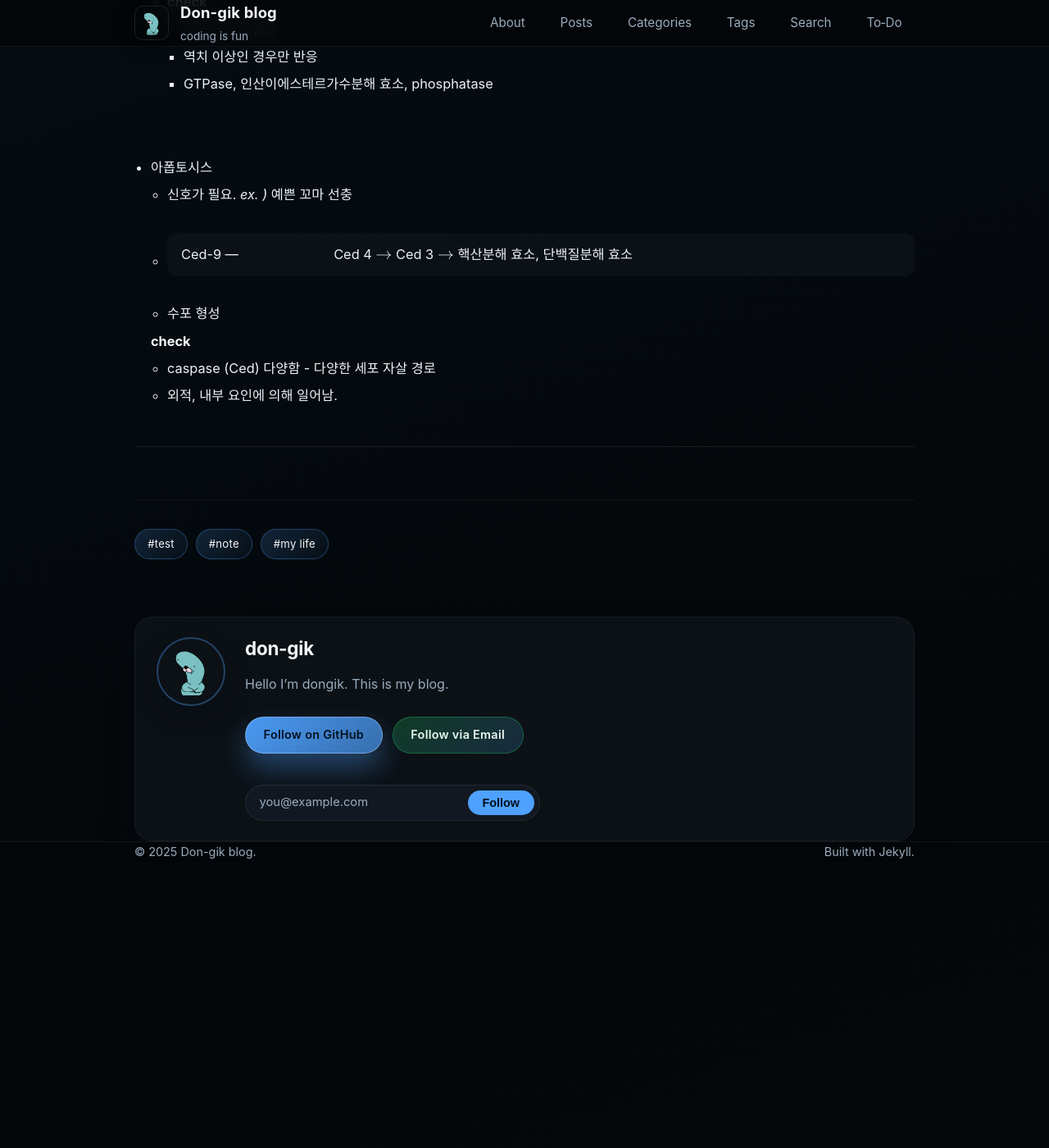
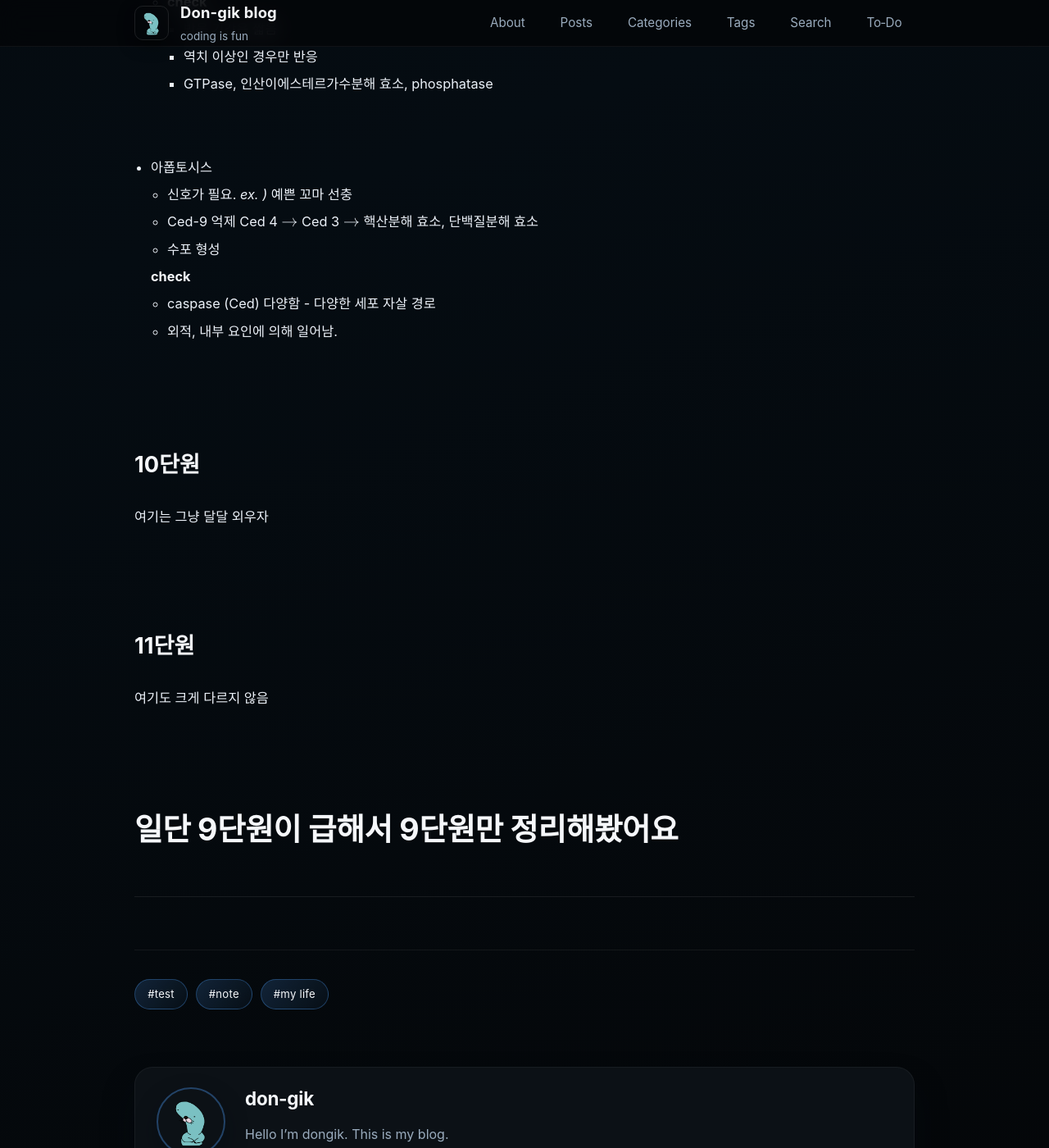
Before and after one commit to don-gik/don-gik.github.io, a Jekyll site: the page built from _posts/2025-10-14-biology-note.md, in a window 1280 px wide and 1400 px high, scrolled down 2161 px. Shown: the whole window at 82% size. Built offline with Jekyll 4.4.1, drawn with Linux system fonts in a browser that asks for light colours; before the commit the page ends 3212 px from its top, so only the background shows below that.

Commit message:
10&11 biology made

```diff
--- a/_posts/2025-10-14-biology-note.md
+++ b/_posts/2025-10-14-biology-note.md
@@ -118,10 +118,30 @@ toc: false
 * 아폽토시스
   - 신호가 필요.    *ex. )* 예쁜 꼬마 선충
 
-  - Ced-9 —| Ced 4 $\rightarrow$ Ced 3 $\rightarrow$ 핵산분해 효소, 단백질분해 효소
+  - Ced-9 억제 Ced 4 $\rightarrow$ Ced 3 $\rightarrow$ 핵산분해 효소, 단백질분해 효소
 
   - 수포 형성
 
   **check**
     - caspase (Ced) 다양함 - 다양한 세포 자살 경로
     - 외적, 내부 요인에 의해 일어남.
+
+<br>
+<br>
+
+## 10단원
+
+여기는 그냥 달달 외우자
+
+<br>
+<br>
+
+
+## 11단원
+
+여기도 크게 다르지 않음
+
+<br>
+<br>
+
+# 일단 9단원이 급해서 9단원만 정리해봤어요
```
